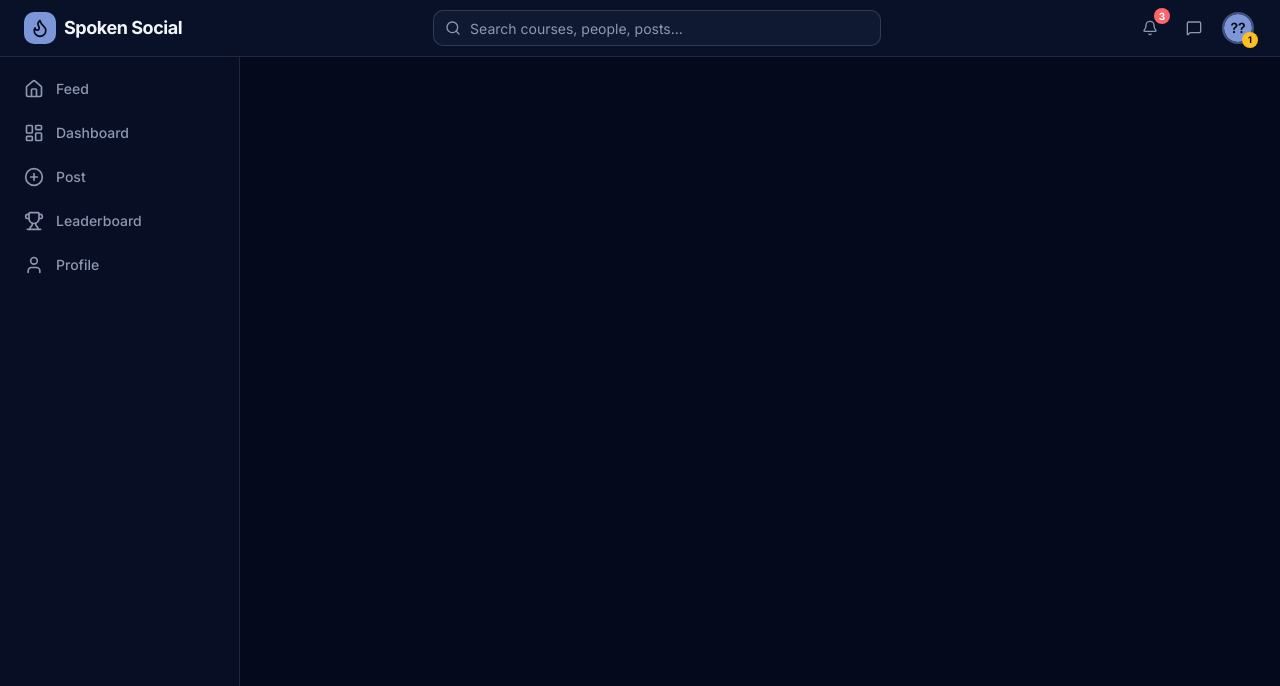
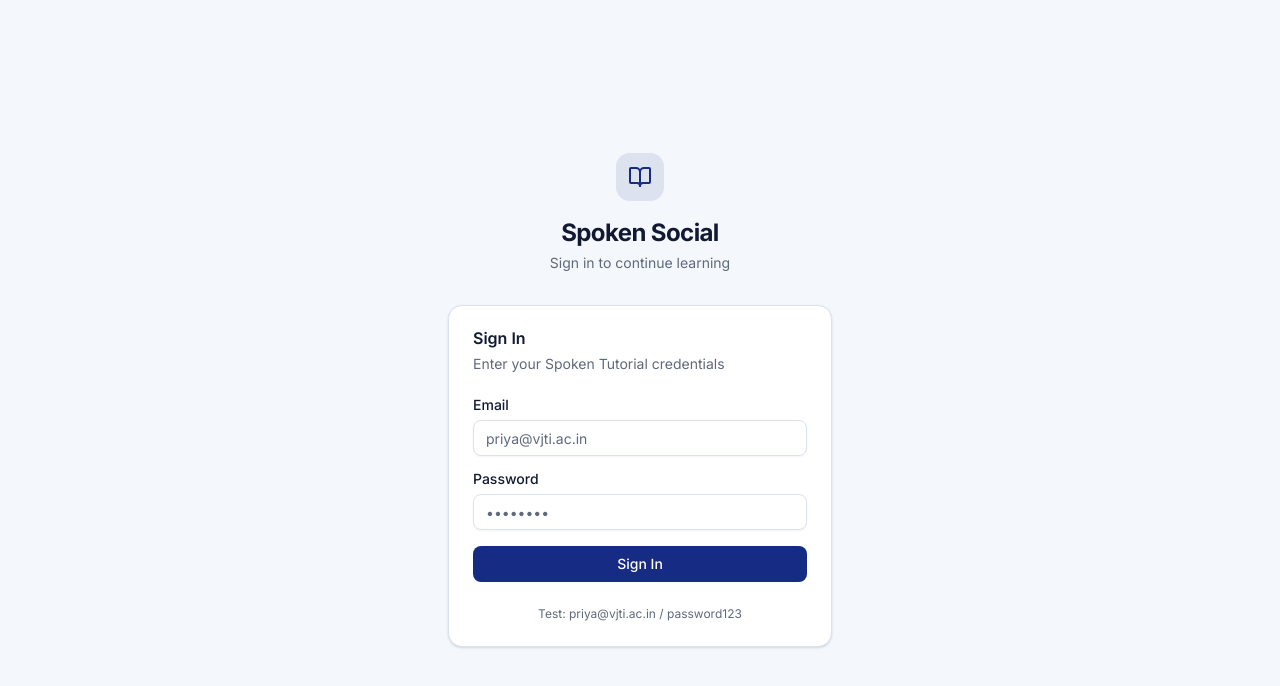
Before and after one commit to shagnik2704/spoken-social, a React (Vite) app in the folder frontend/: page /post in a window 1280 px wide. Shown: the top 686 px of the page. Built offline with nearby package versions, Linux system fonts and the light colour scheme; no server answers.

Commit message:
add login page

```diff
--- a/frontend/src/App.tsx
+++ b/frontend/src/App.tsx
@@ -10,15 +10,21 @@
 import { CoordinatorDashboard } from '@/components/coordinator/CoordinatorDashboard'
 import { useEffect } from 'react'
 import { useUserStore } from './store/userStore'
-
+import { LoginPage } from './components/auth/LoginPage'
+import { useAuthStore } from './store/authStore'
 
 function App() {
 
   const fetchUser = useUserStore(state => state.fetchUser)
+  const isAuthenticated = useAuthStore(state=>state.isAuthenticated)
 
   useEffect(() => {
+    if(isAuthenticated){
       fetchUser()
-  }, [])
+    }
+  }, [isAuthenticated])
+
+
 
 
 
@@ -26,6 +32,11 @@
     <BrowserRouter>
       <ThemeProvider>
         <ComposeModalProvider>
+          {!isAuthenticated?(
+            <Routes>
+              <Route path = "*" element = {<LoginPage/>} />
+            </Routes>
+          ):(
             <div className="h-screen bg-background text-foreground flex flex-col overflow-hidden">
               {/* Top Bar — fixed, never scrolls */}
               <TopBar />
@@ -53,6 +64,7 @@
               {/* Compose Modal — renders on top of everything */}
               <ComposeModal />
             </div>
+          )}
         </ComposeModalProvider>
       </ThemeProvider>
     </BrowserRouter>
--- /dev/null
+++ b/frontend/src/components/auth/LoginPage.tsx
@@ -0,0 +1,111 @@
+import { useState } from 'react'
+import { useNavigate } from 'react-router-dom'
+import { useAuthStore } from '@/store/authStore'
+import { Card, CardContent, CardDescription, CardHeader, CardTitle } from '@/components/ui/card'
+import { Input } from '@/components/ui/input'
+import { Label } from '@/components/ui/label'
+import { Button } from '@/components/ui/button'
+import { BookOpen, Loader2 } from 'lucide-react'
+
+export function LoginPage() {
+    const [email, setEmail] = useState('')
+    const [password, setPassword] = useState('')
+    const [isLoading, setIsLoading] = useState(false)
+    const login = useAuthStore(state => state.login)
+    const error = useAuthStore(state => state.error)
+    const navigate = useNavigate()
+
+    const handleSubmit = async (e: React.FormEvent) => {
+        e.preventDefault()
+        setIsLoading(true)
+        const success = await login(email, password)
+        setIsLoading(false)
+        if (success) {
+            navigate('/feed')
+        }
+    }
+
+    return (
+        <div className="min-h-screen bg-background flex items-center justify-center p-4">
+            <div className="w-full max-w-sm">
+
+                {/* Logo + Branding */}
+                <div className="text-center mb-8">
+                    <div className="inline-flex items-center justify-center w-12 h-12 rounded-xl bg-primary/10 mb-4">
+                        <BookOpen className="w-6 h-6 text-primary" />
+                    </div>
+                    <h1 className="text-2xl font-bold tracking-tight text-foreground">
+                        Spoken Social
+                    </h1>
+                    <p className="text-sm text-muted-foreground mt-1">
+                        Sign in to continue learning
+                    </p>
+                </div>
+
+                {/* Login Card */}
+                <Card>
+                    <CardHeader>
+                        <CardTitle>Sign In</CardTitle>
+                        <CardDescription>
+                            Enter your Spoken Tutorial credentials
+                        </CardDescription>
+                    </CardHeader>
+                    <CardContent>
+                        <form onSubmit={handleSubmit} className="space-y-4">
+
+                            {/* Error message */}
+                            {error && (
+                                <div className="bg-destructive/10 text-destructive text-sm rounded-lg p-3">
+                                    {error}
+                                </div>
+                            )}
+
+                            {/* Email field */}
+                            <div className="space-y-2">
+                                <Label htmlFor="email">Email</Label>
+                                <Input
+                                    id="email"
+                                    type="email"
+                                    value={email}
+                                    onChange={e => setEmail(e.target.value)}
+                                    placeholder="priya@vjti.ac.in"
+                                    required
+                                />
+                            </div>
+
+                            {/* Password field */}
+                            <div className="space-y-2">
+                                <Label htmlFor="password">Password</Label>
+                                <Input
+                                    id="password"
+                                    type="password"
+                                    value={password}
+                                    onChange={e => setPassword(e.target.value)}
+                                    placeholder="••••••••"
+                                    required
+                                />
+                            </div>
+
+                            {/* Submit button */}
+                            <Button type="submit" className="w-full" disabled={isLoading}>
+                                {isLoading ? (
+                                    <>
+                                        <Loader2 className="w-4 h-4 animate-spin" />
+                                        Signing in...
+                                    </>
+                                ) : (
+                                    'Sign In'
+                                )}
+                            </Button>
+
+                            {/* Test credentials hint */}
+                            <p className="text-xs text-muted-foreground text-center pt-2">
+                                Test: priya@vjti.ac.in / password123
+                            </p>
+                        </form>
+                    </CardContent>
+                </Card>
+            </div>
+        </div>
+    )
+}
--- a/frontend/src/hooks/useTheme.tsx
+++ b/frontend/src/hooks/useTheme.tsx
@@ -20,7 +20,7 @@
     const [theme, setTheme] = useState<Theme>(() => {
         // Check localStorage first, default to dark
         const saved = localStorage.getItem('spoken-social-theme') as Theme
-        return saved || 'dark'
+        return saved || 'light'
     })
 
     useEffect(() => {
--- a/frontend/src/lib/axios.ts
+++ b/frontend/src/lib/axios.ts
@@ -4,4 +4,12 @@
     baseURL:'http://localhost:8000',
 })
 
+api.interceptors.request.use((config)=>{
+    const token = localStorage.getItem('token')
+    if(token){
+        config.headers.Authorization=`Bearer ${token}`
+    }
+    return config
+})
+
 export default api
--- /dev/null
+++ b/frontend/src/store/authStore.ts
@@ -0,0 +1,44 @@
+import {create} from 'zustand'
+import api from  '@/lib/axios'
+
+interface AuthState {
+    token: string | null
+    isAuthenticated: boolean
+    error: string | null
+
+    login: (email:string,password:string)=>Promise<boolean>
+    logout: ()=>void
+}
+
+export const useAuthStore = create<AuthState>((set)=>({
+    token:localStorage.getItem('token'),
+    isAuthenticated: !!localStorage.getItem('token'),
+    error: null,
+
+    login: async (email,password) => {
+        set({error:null})
+        try{
+            const {data} = await api.post('/api/auth/login',{email,password})
+            localStorage.setItem('token',data.access_token)
+            set({
+                token:data.access_token,
+                isAuthenticated:true,
+            })
+            return true
+        }
+        catch(error){
+            set({
+                error:'Login failed',
+            })
+            return false
+        }
+    },
+
+    logout:()=>{
+        localStorage.removeItem('token')
+        set({
+            token:null,
+            isAuthenticated:false
+        })
+    },
+}))
```
Lines whose indentation alone changed are shown as unchanged.
